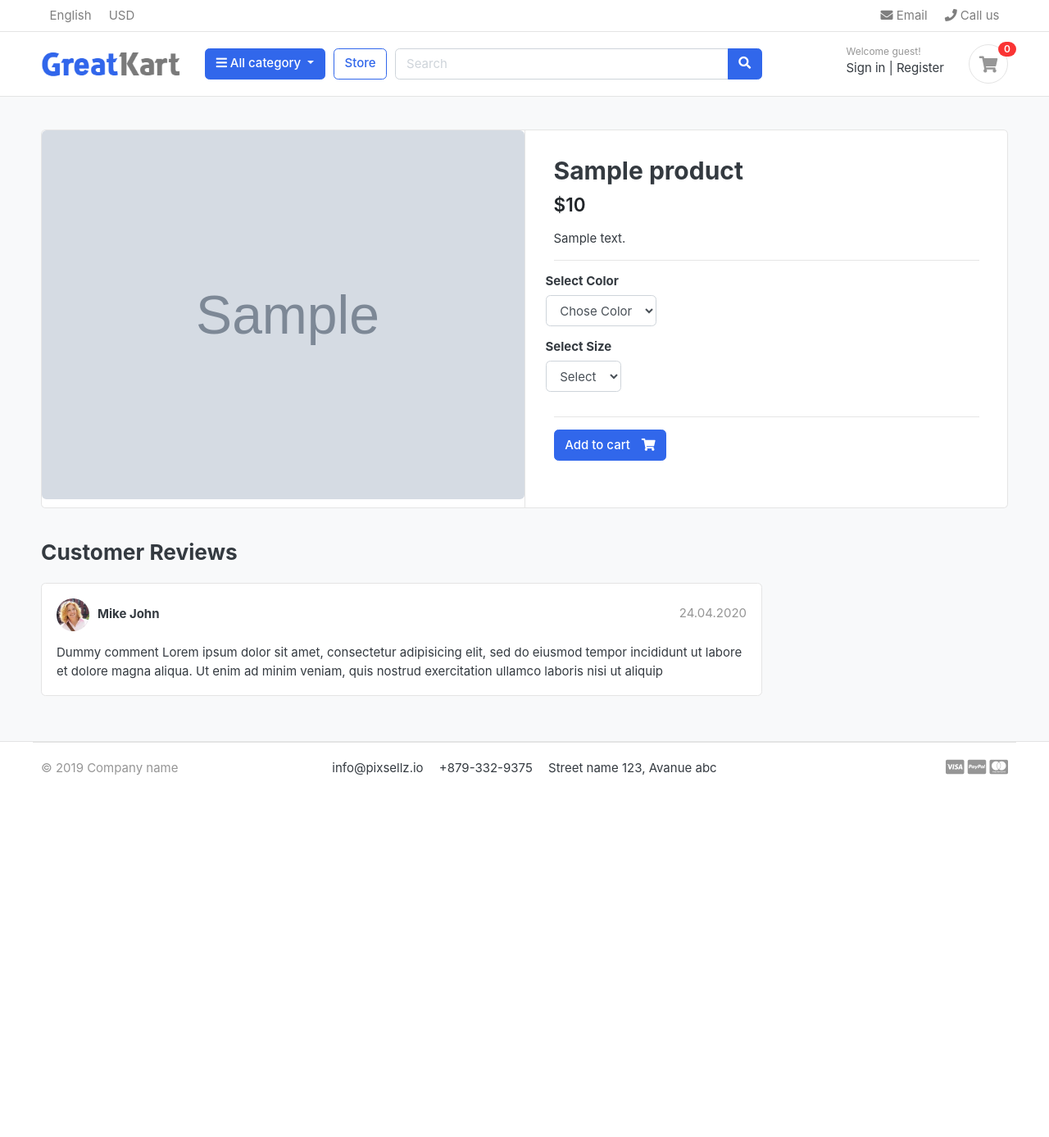
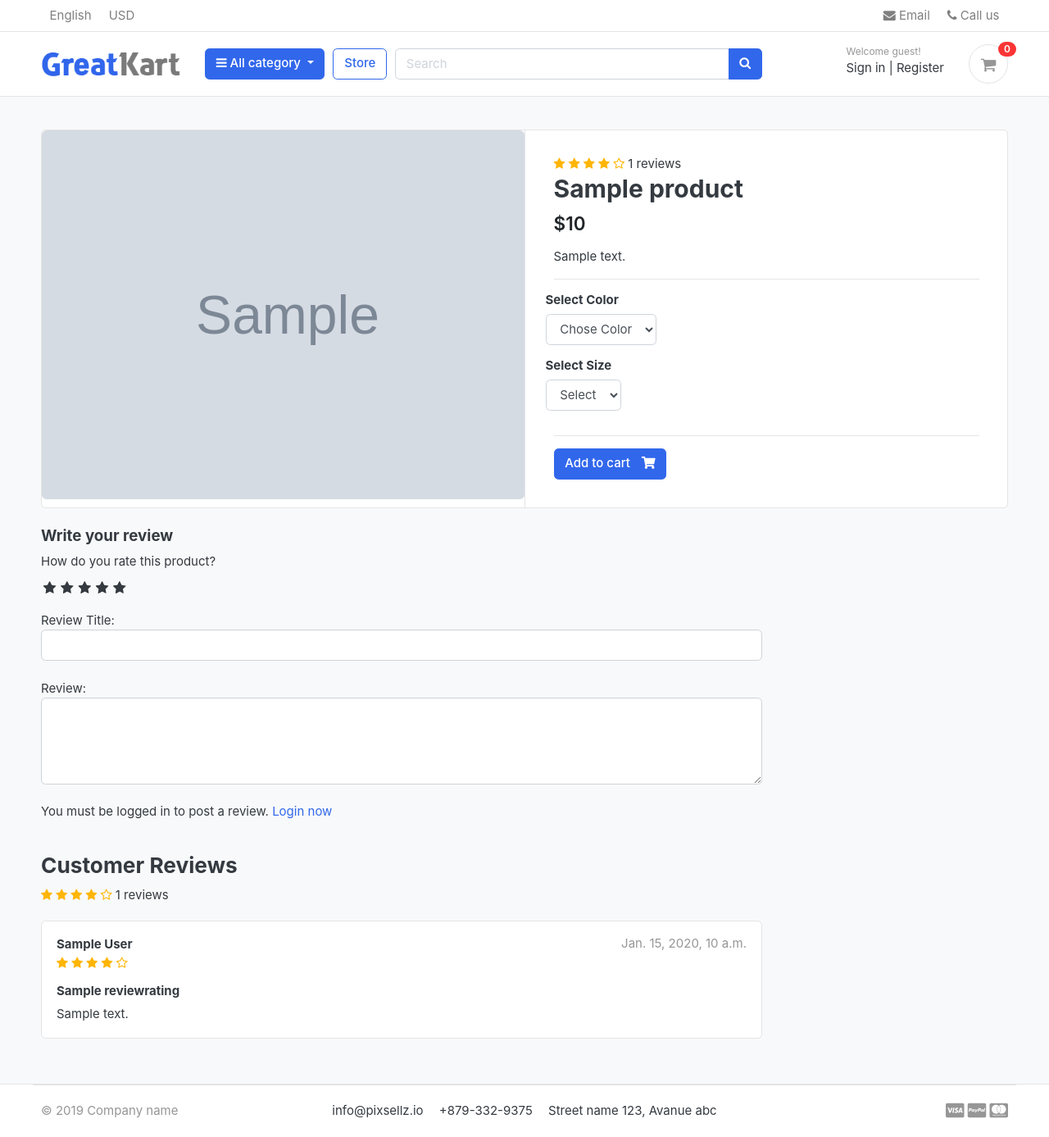
Before and after one commit to Hrithiksaha/greatkart-django, a Django app: a page that uses templates/base.html in a window 1280 px wide. Shown: the whole page at 82% size. Before the commit the page ends 946 px from the top, so only its background shows below. Run offline with Django 3.2, Linux system fonts and the light colour scheme; tables that the repository leaves empty hold one stand-in row (values such as "Sample post"); grey boxes marked "Sample" are stand-in pictures; some libraries are stand-ins or nearby versions; some web fonts are replaced.

Commit message:
Product Review and Avg Ratings

```diff
--- a/accounts/models.py
+++ b/accounts/models.py
@@ -75,3 +75,6 @@ class Account(AbstractBaseUser):
 
     def has_module_perms(self,add_label):
         return True
+
+    def full_name(self):
+        return f'{self.first_name} { self.last_name}'
--- /dev/null
+++ b/greatkart/static/css/custom.css
@@ -0,0 +1,61 @@
+/* Hide Radio button */
+.rate > input{
+    display: none;
+  }
+
+  .rate{
+    display: inline-block;;
+    border: 0;
+  }
+
+  .rate > label{
+    float: right;
+  }
+
+  /* Showing the stars */
+  .rate > label:before{
+    display: inline-block;
+    font-size: 1.1rem;
+    font-family: FontAwesome;
+    content: "\f005";
+    margin:0;
+    padding:0.3rem .2rem;
+    cursor: pointer;
+  }
+
+  /* Half star */
+  .rate .half:before{
+    content: "\f089";
+    position: absolute;
+    padding-right: 0;
+  }
+
+  /* Click and hover */
+  input:checked ~ label, label:hover ~ label{
+    color: #ffb503;
+  }
+
+  /* hover hightlight */
+  input:checked + label:hover, input:checked ~ label:hover,input:checked ~ label:hover ~ label,
+  label:hover ~ input:checked ~ label{
+    color: #cc9000;
+  }
+
+  .rating-star i{
+    color: #ffb503 !important;
+  }
+
+  ul.thumb{
+    margin:0 auto;
+    padding: 0;
+    float: left;
+  }
+  ul.thumb li{
+    list-style: none;
+    margin: 10px;
+  }
+  ul.thumb li img{
+    width: 80px;
+    height: 80px;
+    border: 1px solid grey;
+  }
--- a/orders/models.py
+++ b/orders/models.py
@@ -53,7 +53,7 @@ class Order(models.Model):
         return f'{self.address_line_1} {self.address_line_2}'
 
     def __str__(self):
-        return self.first_name
+        return self.last_name
 
 
 class OrderProduct(models.Model):
--- a/orders/views.py
+++ b/orders/views.py
@@ -34,6 +34,7 @@ def payments(request):
 
     for item in cart_items:
         orderproduct = OrderProduct()
+        print(order.id,"dssdssdsdds")
         orderproduct.order_id = order.id
         orderproduct.payment = payment
         orderproduct.user_id = request.user.id
--- a/store/admin.py
+++ b/store/admin.py
@@ -1,5 +1,5 @@
 from django.contrib import admin
-from .models import Product,Variation
+from .models import Product,Variation, ReviewRating
 
 # Register your models here.
 
@@ -16,3 +16,4 @@ class VariationAdmin(admin.ModelAdmin):
 
 admin.site.register(Product,PrdouctAdmin)
 admin.site.register(Variation,VariationAdmin)
+admin.site.register(ReviewRating)
--- a/store/urls.py
+++ b/store/urls.py
@@ -6,5 +6,6 @@ urlpatterns=[
     path('search/',views.search, name='search'),
     path('category/<slug:category_slug>/',views.store,name='products_by_category'),
     path('category/<slug:category_slug>/<slug:product_slug>/',views.product_detail,name='product_detail'),
+    path('submit_review/<int:product_id>/', views.submit_review, name='submit_review'),
 
     ]
--- a/store/views.py
+++ b/store/views.py
@@ -1,11 +1,15 @@
+
 from django.http.response import HttpResponse
-from django.shortcuts import render, get_object_or_404
-from .models import Product
+from django.shortcuts import render, get_object_or_404,redirect
+from .models import Product,ReviewRating
 from category.models import Category
 from carts.models import CartItem
 from carts.views import _cart_id, cart
 from django.core.paginator import PageNotAnInteger, Paginator, EmptyPage
 from django.db.models import Q
+from django.contrib import messages
+from .forms import ReviewForm
+from orders.models import OrderProduct
 # Create your views here.
 
 def store(request,category_slug=None):
@@ -34,8 +38,19 @@ def product_detail(request,category_slug,product_slug):
 
     except Exception as e:
         raise e
+    if request.user.is_authenticated:
+        try:
+            orderedproduct = OrderProduct.objects.filter(user=request.user, product_id=single_product.id).exists()
+        except OrderProduct.DoesNotExist:
+            orderedproduct=None
+    else:
+        orderedproduct=None
+
+    reviews=ReviewRating.objects.filter(product_id=single_product.id , status=True)
     context={'single_product':single_product,
-        'in_cart':in_cart
+        'in_cart':in_cart,
+        'orderedproduct':orderedproduct,
+        'reviews':reviews
     }
     return render(request,'store/product_detail.html',context)
 
@@ -56,3 +71,29 @@ def search(request):
         'products':products
     }
     return render (request, 'store/store.html',context)
+
+
+def submit_review(request, product_id):
+    url = request.META.get('HTTP_REFERER')
+    if request.method == 'POST':
+        try:
+            reviews = ReviewRating.objects.get(user__id=request.user.id, product__id=product_id)
+            form = ReviewForm(request.POST, instance=reviews)
+            form.save()
+            messages.success(request, 'Thank you! Your review has been updated.')
+            return redirect(url)
+        except ReviewRating.DoesNotExist:
+            form = ReviewForm(request.POST)
+            print("ssssss")
+            if form.is_valid():
+                data = ReviewRating()
+                data.subject = form.cleaned_data['subject']
+                data.rating = form.cleaned_data['rating']
+                data.review = form.cleaned_data['review']
+                data.ip = request.META.get('REMOTE_ADDR')
+                data.product_id = product_id
+                data.user_id = request.user.id
+                data.save()
+                print("hihihih")
+                messages.success(request, 'Thank you! Your review has been submitted.')
+                return redirect(url)
--- a/templates/base.html
+++ b/templates/base.html
@@ -24,6 +24,8 @@
 
 <!-- custom style -->
 <link href="{% static "css/ui.css" %}" rel="stylesheet" type="text/css"/>
+<link href="{% static "css/custom.css" %}" rel="stylesheet" type="text/css"/>
+<link rel="stylesheet" href="https://cdnjs.cloudflare.com/ajax/libs/font-awesome/4.7.0/css/font-awesome.min.css">
 <link href="{% static "css/responsive.css" %}" rel="stylesheet" media="only screen and (max-width: 1200px)" />
 
 <!-- custom javascript -->
--- a/templates/store/product_detail.html
+++ b/templates/store/product_detail.html
@@ -21,7 +21,16 @@
     <form method="POST" action="{% url 'add_cart' single_product.id %}">
         {% csrf_token %}
       <article class="content-body">
-
+        <div class="rating-star">
+            <span>
+                <i class="fa fa-star{% if single_product.averageReview < 0.5 %}-o{% elif single_product.averageReview >= 0.5 and single_product.averageReview < 1 %}-half-o {% endif %}" aria-hidden="true"></i>
+                <i class="fa fa-star{% if single_product.averageReview < 1.5 %}-o{% elif single_product.averageReview >= 1.5 and single_product.averageReview < 2 %}-half-o {% endif %}" aria-hidden="true"></i>
+                <i class="fa fa-star{% if single_product.averageReview < 2.5 %}-o{% elif single_product.averageReview >= 2.5 and single_product.averageReview < 3 %}-half-o {% endif %}" aria-hidden="true"></i>
+                <i class="fa fa-star{% if single_product.averageReview < 3.5 %}-o{% elif single_product.averageReview >= 3.5 and single_product.averageReview < 4 %}-half-o {% endif %}" aria-hidden="true"></i>
+                <i class="fa fa-star{% if single_product.averageReview < 4.5 %}-o{% elif single_product.averageReview >= 4.5 and single_product.averageReview < 5 %}-half-o {% endif %}" aria-hidden="true"></i>
+        <span>{{single_product.countReview}} reviews</span>
+                </span>
+        </div>
         <h2 class="title">{{single_product.product_name}}</h2>
 
         <div class="mb-3">
@@ -90,28 +99,94 @@
     <div class="row">
                 <div class="col-md-9">
 
+
+
+        <form action="{% url 'submit_review' single_product.id %}" method="POST">
+            {%csrf_token%}
+            <h5>Write your review</h5>
+
+            <div>
+            <!-- Rating stars -->
+						<label>How do you rate this product?</label>
+						<br>
+						<div class="rate">
+							<input type="radio" name="rating" id="rating10" value="5" required /><label for="rating10" title="5"></label>
+							<input type="radio" name="rating" id="rating9" value="4.5" required /><label for="rating9" title="4.5" class="half"></label>
+							<input type="radio" name="rating" id="rating8" value="4" required /><label for="rating8" title="4"></label>
+							<input type="radio" name="rating" id="rating7" value="3.5" required /><label for="rating7" title="3.5" class="half"></label>
+							<input type="radio" name="rating" id="rating6" value="3" required /><label for="rating6" title="3"></label>
+							<input type="radio" name="rating" id="rating5" value="2.5" required /><label for="rating5" title="2.5" class="half"></label>
+							<input type="radio" name="rating" id="rating4" value="2" required /><label for="rating4" title="2"></label>
+							<input type="radio" name="rating" id="rating3" value="1.5" required /><label for="rating3" title="1.5" class="half"></label>
+							<input type="radio" name="rating" id="rating2" value="1" required /><label for="rating2" title="1"></label>
+							<input type="radio" name="rating" id="rating1" value="0.5" required /><label for="rating1" title="0.5" class="half"></label>
+						</div>
+<br>
+
+
+            Review Title:
+            <input type="text" class="form-control" name="subject">
+            <br>
+            Review:
+            <textarea name="review" rows="4" class="form-control"></textarea>
+            <br>
+            {% if user.is_authenticated %}
+                    {% if orderedproducts %}
+                        <input type="submit" value="Submit Review" class="btn btn-primary">
+                    {% else %}
+                    <p>You must purchase the product before posting  a review</p>
+                    {% endif %}
+		    {% else %}
+						<p>You must be logged in to post a review. <span><a href="{% url 'login' %}">Login now</a></span></p>
+			{% endif %}
+            </div>
+
+        {% include 'includes/alerts.html' %}
+        </form>
+
+        <br>
+
         <header class="section-heading">
             <h3>Customer Reviews </h3>
+            <div class="rating-star">
+                <span>
+                    <i class="fa fa-star{% if single_product.averageReview < 0.5 %}-o{% elif single_product.averageReview >= 0.5 and single_product.averageReview < 1 %}-half-o {% endif %}" aria-hidden="true"></i>
+                    <i class="fa fa-star{% if single_product.averageReview < 1.5 %}-o{% elif single_product.averageReview >= 1.5 and single_product.averageReview < 2 %}-half-o {% endif %}" aria-hidden="true"></i>
+                    <i class="fa fa-star{% if single_product.averageReview < 2.5 %}-o{% elif single_product.averageReview >= 2.5 and single_product.averageReview < 3 %}-half-o {% endif %}" aria-hidden="true"></i>
+                    <i class="fa fa-star{% if single_product.averageReview < 3.5 %}-o{% elif single_product.averageReview >= 3.5 and single_product.averageReview < 4 %}-half-o {% endif %}" aria-hidden="true"></i>
+                    <i class="fa fa-star{% if single_product.averageReview < 4.5 %}-o{% elif single_product.averageReview >= 4.5 and single_product.averageReview < 5 %}-half-o {% endif %}" aria-hidden="true"></i>
+            <span>{{single_product.countReview}} reviews</span>
+                    </span>
+            </div>
 
         </header>
 
+        {% for review in reviews %}
 				<article class="box mb-3">
 					<div class="icontext w-100">
-                <img src="./images/avatars/avatar1.jpg" class="img-xs icon rounded-circle">
+
 						<div class="text">
-                    <span class="date text-muted float-md-right">24.04.2020 </span>
-                    <h6 class="mb-1">Mike John </h6>
-
+							<span class="date text-muted float-md-right">{{review.updated_at}} </span>
+							<h6 class="mb-1">{{review.user.full_name}} </h6>
+							<div class="rating-star">
+								<span>
+									<i class="fa fa-star{% if review.rating == 0.5 %}-half-o{% elif review.rating < 1 %}-o {% endif %}" aria-hidden="true"></i>
+									<i class="fa fa-star{% if review.rating == 1.5 %}-half-o{% elif review.rating < 2 %}-o {% endif %}" aria-hidden="true"></i>
+									<i class="fa fa-star{% if review.rating == 2.5 %}-half-o{% elif review.rating < 3 %}-o {% endif %}" aria-hidden="true"></i>
+									<i class="fa fa-star{% if review.rating == 3.5 %}-half-o{% elif review.rating < 4 %}-o {% endif %}" aria-hidden="true"></i>
+									<i class="fa fa-star{% if review.rating == 4.5 %}-half-o{% elif review.rating < 5 %}-o {% endif %}" aria-hidden="true"></i>
+								</span>
+							</div>
 						</div>
 					</div> <!-- icontext.// -->
 					<div class="mt-3">
+						<h6>{{review.subject}}</h6>
 						<p>
-                    Dummy comment Lorem ipsum dolor sit amet, consectetur adipisicing elit, sed do eiusmod
-                    tempor incididunt ut labore et dolore magna aliqua. Ut enim ad minim veniam,
-                    quis nostrud exercitation ullamco laboris nisi ut aliquip
+							{{review.review}}
 						</p>
 					</div>
 				</article>
+{% endfor %}
 
 
 
```
Also changed, not shown: store/forms.py (added, +7 -0 lines), store/models.py (+33 -0 lines), store/migrations/0004_reviewrating.py (added). Lines whose indentation alone changed are shown as unchanged.
